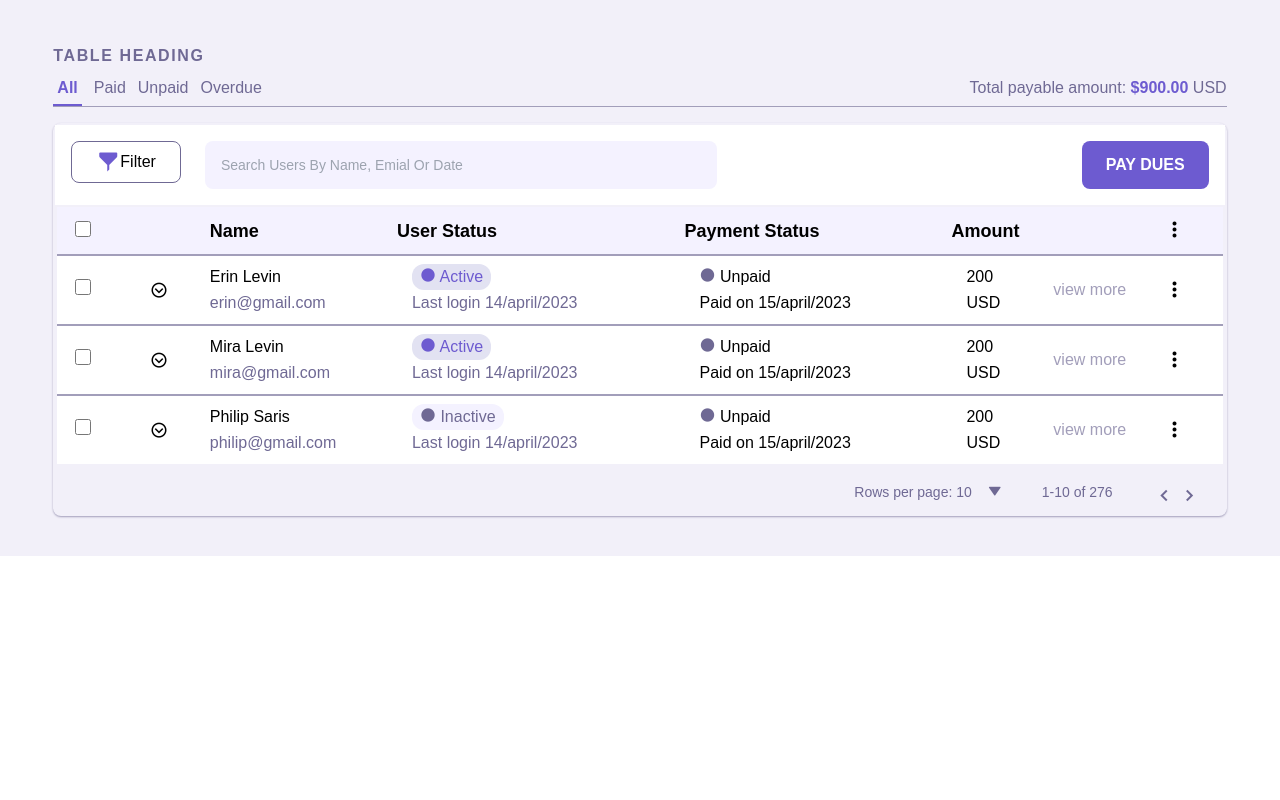
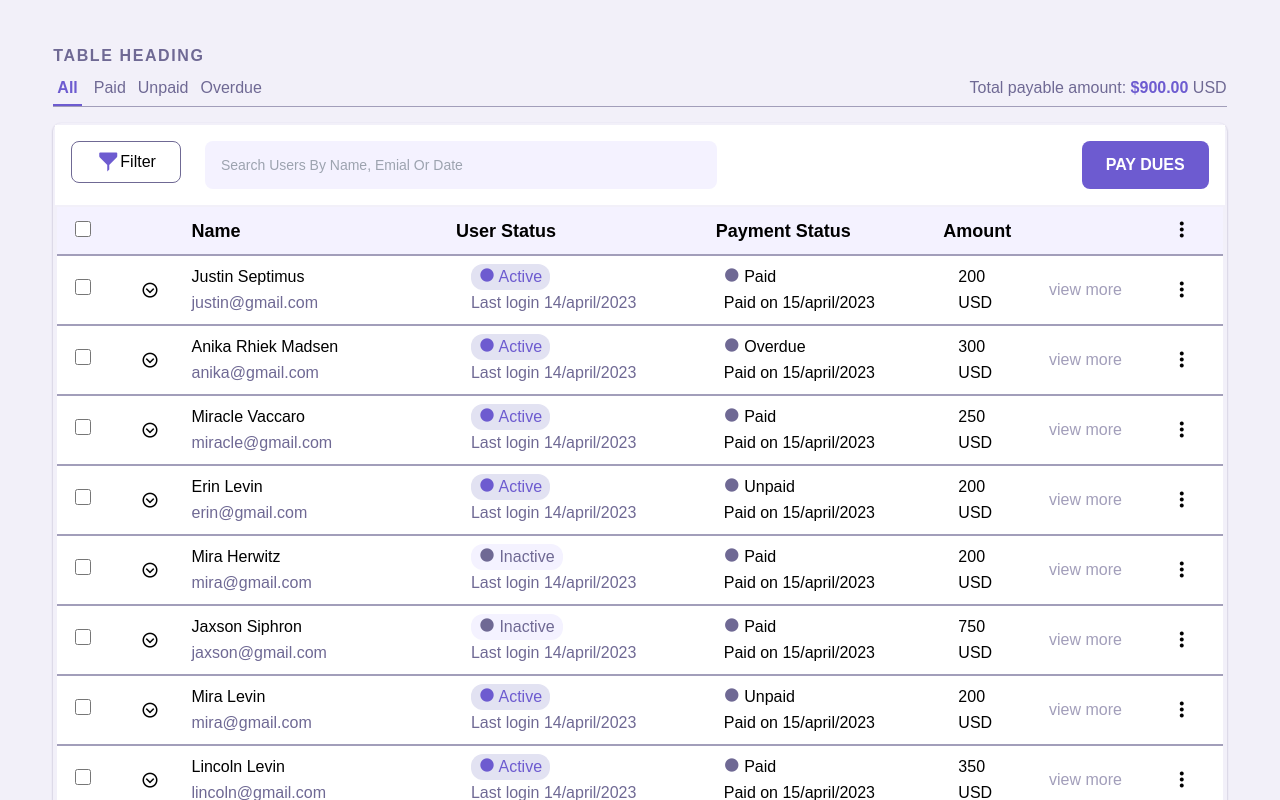
Before and after one commit to salv20/admin-table, a Vue app: page / in a window 1280 px wide. Shown: the top 800 px of the page. Built offline with nearby package versions, Linux system fonts and the light colour scheme.

Commit message:
tabs 	modified:   src/App.vue 	modified:   src/components/Header.vue 	modified:   src/components/Search.vue 	modified:   src/components/Tablebody.vue 	modified:   src/components/Tablehead.vue

```diff
--- a/src/App.vue
+++ b/src/App.vue
@@ -1,6 +1,6 @@
 <template>
   <main class="w-11/12 mx-auto py-10 space-y-4">
-    <Header :total="sum" />
+    <Header :total="sum" @target="eventFunc" />
     <section
       class="rounded-lg shadow-sm shadow-lightBlack border-2 border-transparent"
     >
@@ -8,7 +8,7 @@
       <article class="p-0.5 overflow-x-scroll">
         <table class="w-full text-left px-8">
           <Tablehead />
-          <Tablebody @total="getSum" />
+          <Tablebody @total="getSum" :target="target" />
         </table>
       </article>
       <Footer />
@@ -35,11 +35,15 @@ export default {
   data() {
     return {
       sum: null,
+      target: null,
     };
   },
   methods: {
     getSum(total) {
       this.sum = total;
+    },
+    eventFunc(event) {
+      this.target = event.classList;
     },
   },
 };
@@ -58,7 +62,8 @@ export default {
   color: #6d5bd0;
   font-weight: 700;
 }
-i {
+i,
+li {
   cursor: pointer;
 }
 </style>
--- a/src/components/Header.vue
+++ b/src/components/Header.vue
@@ -1,12 +1,15 @@
 <template>
   <header class="text-tableDarkP leading-loose border-b border-lightBlack">
     <h2 class="uppercase font-semibold tracking-widest">table heading</h2>
-    <article class="md:flex justify-between space-y-2 md:space-y-0">
+    <article
+      class="md:flex justify-between space-y-2 md:space-y-0"
+      @click="tagertObj"
+    >
       <ul class="flex space-x-3 capitalize menu">
-        <li class="active">all</li>
-        <li class="cursor-pointer">paid</li>
-        <li class="cursor-pointer">unpaid</li>
-        <li class="cursor-pointer">overdue</li>
+        <li class="list active all">all</li>
+        <li class="list paid">paid</li>
+        <li class="list unpaid">unpaid</li>
+        <li class="list overdue">overdue</li>
       </ul>
       <p
         >Total payable amount:
@@ -18,7 +21,18 @@
 
 <script>
 export default {
-  methods: {},
   props: ["total"],
+  methods: {
+    tagertObj(e) {
+      if (e.target.classList.contains("list")) {
+        document
+          .querySelectorAll(".list")
+          .forEach((li) => li.classList.remove("active"));
+      }
+      e.target.classList.add("active");
+
+      this.$emit("target", e.target);
+    },
+  },
 };
 </script>
--- a/src/components/Search.vue
+++ b/src/components/Search.vue
@@ -17,7 +17,7 @@
       </div>
     </div>
 
-    <div class="pt-3 md:pt-0 text-sm md:text-base">
+    <div class="pt-2 md:pt-0 text-sm md:text-base">
       <button
         type="button"
         class="bg-purple uppercase text-white font-semibold py-2 md:py-3 px-6 rounded-lg"
--- a/src/components/Tablebody.vue
+++ b/src/components/Tablebody.vue
@@ -1,5 +1,8 @@
 <template>
-  <tr class="border-t-2 bg-white border-lightBlack" v-for="user of unpaidUser">
+  <tr
+    class="border-t-2 bg-white border-lightBlack"
+    v-for="user of currentUsers"
+  >
     <td class="pl-4 px-4"
       ><input type="checkbox" name="" id="" class="h-4 w-5"
     /></td>
@@ -39,19 +42,33 @@
       <p> {{ user.amount }} </p>
       <p>usd</p>
     </td>
-    <td><button class="text-lightBlack"> view more</button></td>
-    <td> <i class="bx bx-dots-vertical-rounded text-2xl pr-4"></i> </td>
+    <td><button class="text-lightBlack px-4"> view more</button></td>
+    <td> <i class="bx bx-dots-vertical-rounded text-2xl mr-4"></i> </td>
   </tr>
 </template>
 
 <script>
 import { mapGetters } from "vuex";
 export default {
+  props: ["target"],
   data() {
     return {
       price: [],
       total: null,
+      currentUsers: [],
     };
+  },
+
+  updated() {
+    if (this.target.contains("all")) {
+      this.currentUsers = this.users;
+    } else if (this.target.contains("paid")) {
+      this.currentUsers = this.paidUser;
+    } else if (this.target.contains("unpaid")) {
+      this.currentUsers = this.unpaidUser;
+    } else if (this.target.contains("overdue")) {
+      this.currentUsers = this.overdueUser;
+    }
   },
   computed: {
     users() {
@@ -70,5 +87,8 @@ export default {
       this.$emit("total", 0);
     }
   },
+  beforeMount() {
+    this.currentUsers = this.users;
+  },
 };
 </script>
--- a/src/components/Tablehead.vue
+++ b/src/components/Tablehead.vue
@@ -1,12 +1,12 @@
 <template>
-  <tr class="capitalize md:text-lg bg-searchInput h-12 w-full">
+  <tr class="capitalize lg:text-lg bg-searchInput h-12 w-full">
     <th class="pl-4"
       ><input type="checkbox" name="" id="" class="h-4 w-5"
     /></th>
     <th></th>
     <th class="">name</th>
     <th class="">user status</th>
-    <th class="">payment status</th>
+    <th class="px-2">payment status</th>
     <th>amount</th>
     <th></th>
     <th><i class="bx bx-dots-vertical-rounded text-2xl pr-4"></i></th>
```
